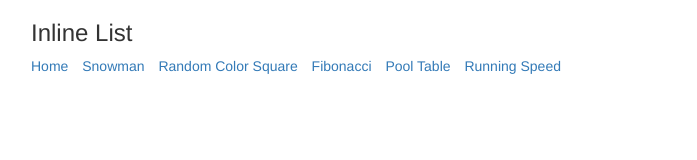
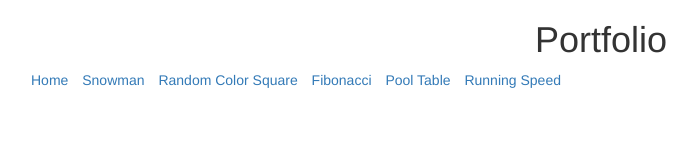
Before and after one commit to sheebee/sheebee.github.io, a plain HTML site: page index.html in a window 1280 px wide. Shown: the whole page, without its empty margins (39-736 px from the left). Drawn offline with nearby package versions, Linux system fonts and the light colour scheme.

Commit message:
Update index.html

```diff
--- a/index.html
+++ b/index.html
@@ -14,7 +14,7 @@
 	<body>
 
 		<div class="container">
-  		<h3>Inline List</h3>
+			<h1><center>Portfolio</center></h1>
   		<ul class="list-inline">
   			<li><a href="http://sheebee.github.io/index.html">Home</a></li>
 			<li><a href="http://sheebee.github.io/Code HS_Lesson 5_Using Graphics in JS_Snowman.html">Snowman</a></li>
```
